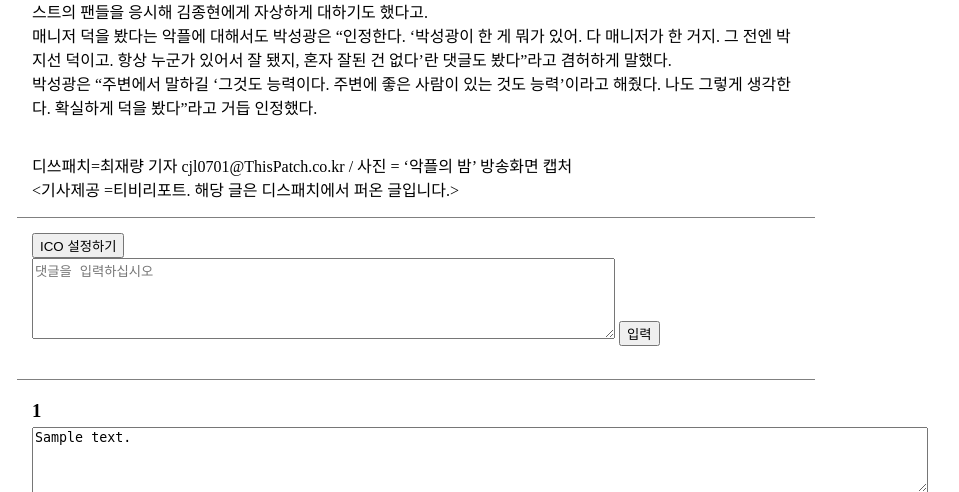
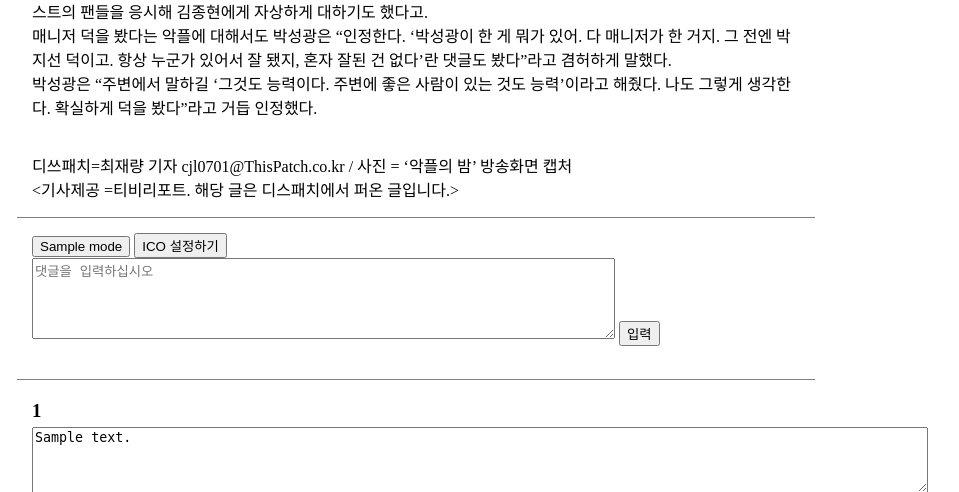
Before and after one commit to jaelyangChoi/ICO, a Flask app: template templates/news1.html in a window 1280 px wide. Shown: the part 1259-1751 px from the top of the page, without its empty margins (224-1183 px from the left). Run offline with Flask 2, Linux system fonts and the light colour scheme; the template is opened without the code that fills it: most values are stand-ins (such as "Sample title", 1, 10 or a date in 2020); parts of the project's set-up code (start-up, migrations or seed data) failed here and were passed over.

Commit message:
on/off 수정

```diff
--- a/app.py
+++ b/app.py
@@ -1,31 +1,48 @@
 from flask import Flask, render_template, Blueprint, request, redirect,url_for, jsonify
 
-from router.update import update_bp
+from router.update_comment import update_comment_bp
+from router.update_keyword import update_keyword_bp
 from router import test
+from DB.DAO.personal_keyword import PersonalKeywordDAO
 # from block import block
-# from router import test
 
 app = Flask(__name__, template_folder="templates")
 
-app.register_blueprint(update_bp)
+app.register_blueprint(update_comment_bp)
+app.register_blueprint(update_keyword_bp)
 app.register_blueprint(test.route_blue)
 # app.register_blueprint(db_connection.db_blue)
 # app.register_blueprint(block.block_blue)
 
 comments = [{'userID': 'cjl', 'comment': 'test data'},]
 keywords = ['sibal', 'byungsin']
-
+mode = '개인 필터 on'
+personal_keywordDB = PersonalKeywordDAO()
 
 @app.route('/googleCallback')
 @app.route('/')
 def index():
    return render_template('index.html')
 
+#DB로부터 댓글과 키워드를 전달 받아야함
 @app.route('/news', methods=["GET", "POST"])
 def news():
-    # posts = Post.query.all()
-    keywordStr = ', '.join(keywords)
-    return render_template('news1.html', comments=comments, keywords=keywordStr)
+    global mode
+    #DB로부터 댓글과 키워드 받아옴
+    #personal_keywordDB.insert_keyword('abc','shit')
+    #keywords = personal_keywordDB.select_keywords('abc')
+    #print(keywords)
+    keywords_str = ', '.join(keywords)
+    if mode == '개인 필터 on':
+        print(mode)
+        #3차 필터링 함수
+    return render_template('news1.html', comments=comments, keywords=keywords_str, mode = mode)
+
+@app.route('/filter_mode', methods=['POST'])
+def filter_mode():
+    global mode
+    mode = request.form['mode']
+    return redirect(url_for('news'))
 
 #redirect방식
 # @app.route('/commentInput', methods=['POST'])
--- a/router/update.py
+++ /dev/null
@@ -1,35 +0,0 @@
-from flask import Flask, Blueprint, render_template, request, jsonify
-
-update_bp = Blueprint('update', __name__)
-
-comments = [{'userID': 'cjl', 'comment': 'test data'}]
-keywords = ['sibal', 'byungsin']
-
-
-@update_bp.route('/updateComment', methods=['POST'])
-def updateComment():
-    new_comment = {"userID": request.form['userID'], "comment": request.form['comment']}
-    comments.insert(0, new_comment)
-    return jsonify(comments)
-    #redirect
-
-
-@update_bp.route('/updateKeyword', methods=['POST'])
-def updateKeyword():
-    keywords.append(request.form['keyword'])
-    keywordStr = ', '.join(keywords)
-    print(keywordStr)
-    return jsonify(keywordStr)
-
-# @view_blueprint.route('/googleCallback')
-# @view_blueprint.route('/')
-# def index():
-#     print(view_blueprint.root_path)
-#     return render_template('index.html')
-#
-#
-# @view_blueprint.route('/news')
-# def news():
-#     #posts = Post.query.all()
-#     return render_template('news1.html')
-#     #return "hello"
--- /dev/null
+++ b/router/update_comment.py
@@ -0,0 +1,39 @@
+from flask import Flask, Blueprint, render_template, request, jsonify
+
+update_comment_bp = Blueprint('update_comment', __name__)
+
+#댓글 받아서 필터링 함수 호출->return값을 DB에 전달하고 웹에 전달
+
+#임시 db
+comments = [{'userID': 'cjl', 'comment': 'test data'}]
+
+def print_cm(str):
+    print(str)
+
+@update_comment_bp.route('/update_comment', methods=['POST'])
+def update_comment():
+    new_comment = {"userID": request.form['userID'], "comment": request.form['comment']}
+    print_cm(new_comment) #임시 테스트
+    comments.insert(0, new_comment) #이 과정 대신에 필터링 함수 호출하여 리턴값 받음
+    #받은 리턴값을 DB에 보냄
+    #DB에서 댓글 전체 가져옴
+    #만약 개인 필터링 모드가 on 이라면
+      #개인 키워드를 DB에서 가져오고
+     #3차 필터링 함수 호출하여 comments에 담음
+
+    return jsonify(comments)
+
+
+
+# @view_blueprint.route('/googleCallback')
+# @view_blueprint.route('/')
+# def index():
+#     print(view_blueprint.root_path)
+#     return render_template('index.html')
+#
+#
+# @view_blueprint.route('/news')
+# def news():
+#     #posts = Post.query.all()
+#     return render_template('news1.html')
+#     #return "hello"
--- /dev/null
+++ b/router/update_keyword.py
@@ -0,0 +1,18 @@
+from flask import Flask, Blueprint, render_template, request, jsonify
+
+update_keyword_bp = Blueprint('update_keyword', __name__)
+
+keywords = ['sibal', 'byungsin']
+
+#이런 형식으로 함수 호출
+def print_kw(str):
+    print(str)
+
+@update_keyword_bp.route('/update_keyword', methods=['POST'])
+def update_keyword():
+    keywords.append(request.form['keyword'])
+    keywords_str = ', '.join(keywords)
+
+    print_kw(keywords_str)
+
+    return jsonify(keywords_str)
--- /dev/null
+++ b/static/js/modal.js
@@ -0,0 +1,25 @@
+// Get the modal
+var modal = document.getElementById('Modal');
+
+// Get the button that opens the modal
+var btn = document.getElementById("MDbtn");
+
+// Get the <span> element that closes the modal
+var close = document.getElementsByClassName("close")[0];
+
+// When the user clicks on the button, open the modal
+btn.onclick = function () {
+    modal.style.display = "block";
+}
+
+// When the user clicks on <span> (x), close the modal
+close.onclick = function () {
+    modal.style.display = "none";
+}
+
+// When the user clicks anywhere outside of the modal, close it
+window.onclick = function (event) {
+    if (event.target == modal) {
+        modal.style.display = "none";
+    }
+}
--- a/templates/news_layout.html
+++ b/templates/news_layout.html
@@ -2,52 +2,16 @@
 <html>
 <head>
     <title>news1</title>
-    <meta charset="utf-8" >
+    <meta charset="utf-8">
     <script src="https://ajax.googleapis.com/ajax/libs/jquery/3.4.1/jquery.min.js"></script>
     <link href="https://fonts.googleapis.com/css?family=Nanum+Gothic&display=swap&subset=korean" rel="stylesheet">
     <link rel="stylesheet" href="{{ url_for('static', filename='css/title.css') }}">
     <link rel="stylesheet" href="{{ url_for('static', filename='css/news_layout.css') }}">
-    <style>
-        /* The Modal (background) */
-        .modal {
-            display: none; /* Hidden by default */
-            position: fixed; /* Stay in place */
-            z-index: 1; /* Sit on top */
-            left: 0;
-            top: 0;
-            width: 100%; /* Full width */
-            height: 100%; /* Full height */
-            overflow: auto; /* Enable scroll if needed */
-            background-color: rgb(0,0,0); /* Fallback color */
-            background-color: rgba(0,0,0,0.4); /* Black w/ opacity */
-        }
-        /* Modal Content/Box */
-        .modal-content {
-            background-color: #fefefe;
-            margin: 15% auto; /* 15% from the top and centered */
-            padding: 20px;
-            border: 1px solid #888;
-            width: 30%; /* Could be more or less, depending on screen size */
-            height: 25%;
-        }
-        /* The Close Button */
-        .close {
-            color: #aaa;
-            float: right;
-            font-size: 28px;
-            font-weight: bold;
-        }
-        .close:hover,
-        .close:focus {
-            color: black;
-            text-decoration: none;
-            cursor: pointer;
-        }
-    </style>
+    <link rel="stylesheet" href="{{ url_for('static', filename='css/modal.css') }}">
 </head>
 <body>
 <div id="title">
-    <a href="{{url_for('index')}}"><h1>ThisPatch</h1></a>
+    <a href="{{ url_for('index') }}"><h1>ThisPatch</h1></a>
     <h5> 뉴스는 '팩트'다</h5>
 </div>
 <div class="mainNews">
@@ -61,19 +25,21 @@
 
 <div class="commentArea">
     {# Modal window #}
+    <input type="button" value="{{ mode }}" onclick="filterMode(this)">
     <button id="MDbtn">ICO 설정하기</button>
     <div id="Modal" class="modal">
         <div class="modal-content">
             <span class="close">&times;</span>
-            <input type="button" value="On">
-            <input type="button" value="Off">
             <br>
             <form id="keywordForm">
                 <input type="hidden" class="data" name="userID" value="userID">
-                <input type ="text" class="data" id="kwInputWindow" name="keyword" placeholder="차단하고 싶은 단어를 입력하세요">
+                <input type="text" class="data" id="kwInputWindow" name="keyword" placeholder="차단할 단어를 입력하세요">
                 <input type="button" value="입력" onclick="updateKeyword()">
             </form>
-            <textarea id="kwOutputWindow" rows="6" cols="40" >{{ keywords }}</textarea>
+            <br>
+            <strong>차단 키워드</strong>
+            <br>
+            <textarea id="kwOutputWindow" rows="6" cols="40">{{ keywords }}</textarea>
         </div>
     </div>
     <br>
@@ -81,13 +47,14 @@
     {# Comment Input #}
     <form id="commentForm">
         <input type="hidden" class="data" name="userID" value="tempID">
-        <textarea id="cmInputWindow" class="data" rows="5" cols="70" name="comment" placeholder="댓글을 입력하십시오"></textarea>
+        <textarea id="cmInputWindow" class="data" rows="5" cols="70" name="comment"
+                  placeholder="댓글을 입력하십시오"></textarea>
         <input type="button" value="입력" onclick="updateComment()">
     </form>
     <br>
 </div>
 
-{# Comments Area  -js innerHTML#}
+{# Comments Area #}
 <div class="commentArea" id="cmOutputWindow">
     {% if comments %}
         {% for comment in comments %}
@@ -98,64 +65,61 @@
 </div>
 
 
-{# Modal #}
 <script>
-    // Get the modal
-    var modal = document.getElementById('Modal');
-
-    // Get the button that opens the modal
-    var btn = document.getElementById("MDbtn");
-
-    // Get the <span> element that closes the modal
-    var close = document.getElementsByClassName("close")[0];
-
-    // When the user clicks on the button, open the modal
-    btn.onclick = function() {
-        modal.style.display = "block";
-    }
-
-    // When the user clicks on <span> (x), close the modal
-    close.onclick = function() {
-        modal.style.display = "none";
-    }
-
-    // When the user clicks anywhere outside of the modal, close it
-    window.onclick = function(event) {
-        if (event.target == modal) {
-            modal.style.display = "none";
-        }
-    }
-
     function updateKeyword() {
         $.ajax({
-            type:'POST',
-            url:'/updateKeyword',
+            type: 'POST',
+            url: '/update_keyword',
             data: $('#keywordForm .data'), {#서버로 데이터 전송시#}
             {#dataType: 'JSON',{#서버에서 데이터 전송시#}
-            success: function (data){
+            success: function (data) {
                 $('#kwInputWindow').val('');
                 $('#kwOutputWindow').val(data);
             }
         })
     }
+
     function updateComment() {
         $.ajax({
-            type:'POST',
-            url:'/updateComment',
+            type: 'POST',
+            url: '/update_comment',
             data: $('#commentForm .data'), {#서버로 데이터 전송시#}
-            dataType: 'JSON',{#서버에서 데이터 전송시#}
-            success: function (data){
+            dataType: 'JSON', {#서버에서 데이터 전송시#}
+            success: function (data) {
                 $('#cmInputWindow').val('');
                 var comments = '';
-                var i=0;
-                while(i<data.length){
-                    comments = comments +'<h3>'+ data[i].userID +'</h3><textarea rows="4" cols="109">'+data[i].comment+'</textarea>';
+                var i = 0;
+                while (i < data.length) {
+                    comments = comments + '<h3>' + data[i].userID + '</h3><textarea rows="4" cols="109">' + data[i].comment + '</textarea>';
                     i++;
                 }
                 $('#cmOutputWindow').html(comments);
             }
         })
     }
+
+    function sendPost(action, mode) {
+        var form = document.createElement('form');
+        form.setAttribute('method', 'post');
+        form.setAttribute('action', action);
+        document.charset = "utf-8";
+        var hiddenField = document.createElement('input');
+        hiddenField.setAttribute('type', 'hidden');
+        hiddenField.setAttribute('name', 'mode');
+        hiddenField.setAttribute('value', mode);
+        form.appendChild(hiddenField);
+        document.body.appendChild(form);
+        form.submit();
+    }
+
+    function filterMode(self) {
+        if (self.value === '개인 필터 on')
+            self.value = '개인 필터 off';
+        else
+            self.value = '개인 필터 on';
+        sendPost("{{ url_for('filter_mode') }}", self.value);
+    }
 </script>
+<script src="{{ url_for('static', filename='js/modal.js') }}"></script>
 </body>
 </html>
```
Also changed, not shown: static/css/modal.css (added, +38 -0 lines).
